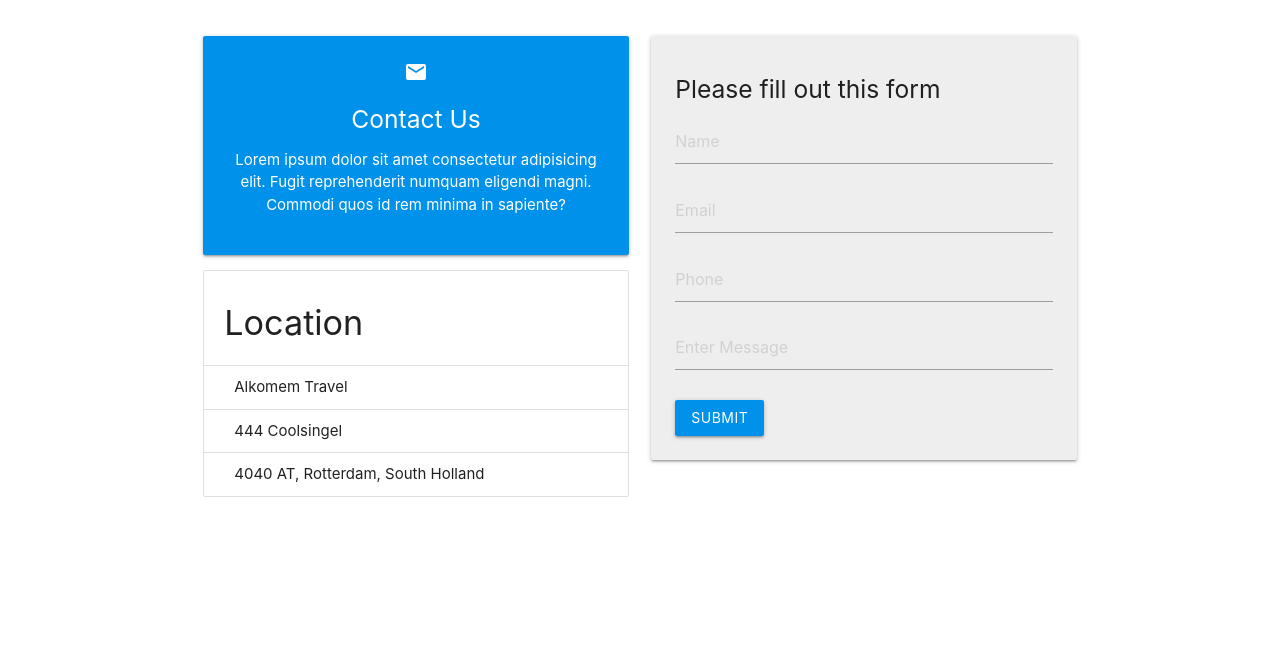
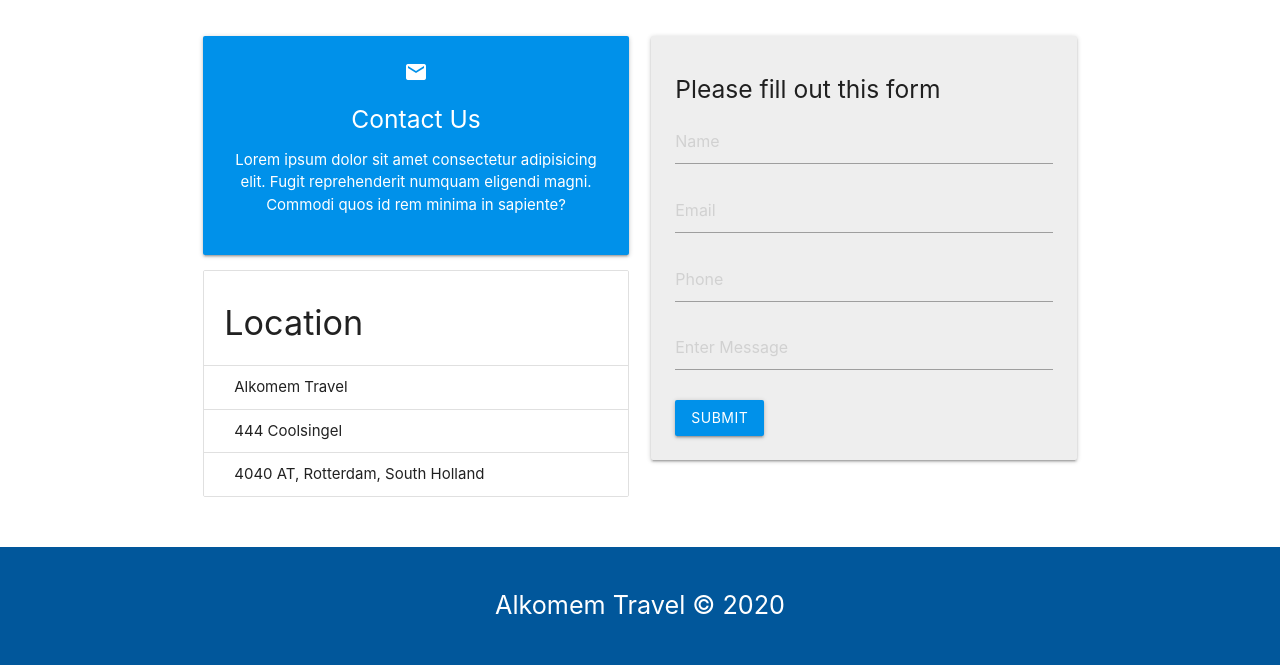
Before and after one commit to anis790615/alkomem-travel, a plain HTML site: page index.html in a window 1280 px wide. Shown: the part 2379-3044 px from the top of the page. Before the commit the page ends 2926 px from the top, so only its background shows below. Drawn offline with nearby package versions, Linux system fonts and the light colour scheme.

Commit message:
Added footer and scrollspy

```diff
--- a/index.html
+++ b/index.html
@@ -288,6 +288,10 @@
           </div>
         </div>
       </section>
+      <!-- -------------------Footer --------------------------- -->
+      <footer class="section light-blue darken-4 white-text center">
+        <p class="flow-text">Alkomem Travel &copy; 2020</p>
+      </footer>
 
 
       <!--JavaScript at end of body for optimized loading-->
@@ -322,6 +326,8 @@
         // Gallery Mediabox
         const matbox = document.querySelectorAll('.materialboxed');
         M.Materialbox.init(matbox, {});
+        const scroll = document.querySelectorAll('.scrollspy');
+        M.ScrollSpy.init(scroll, {});
       </script>
     </body>
   </html>
```
